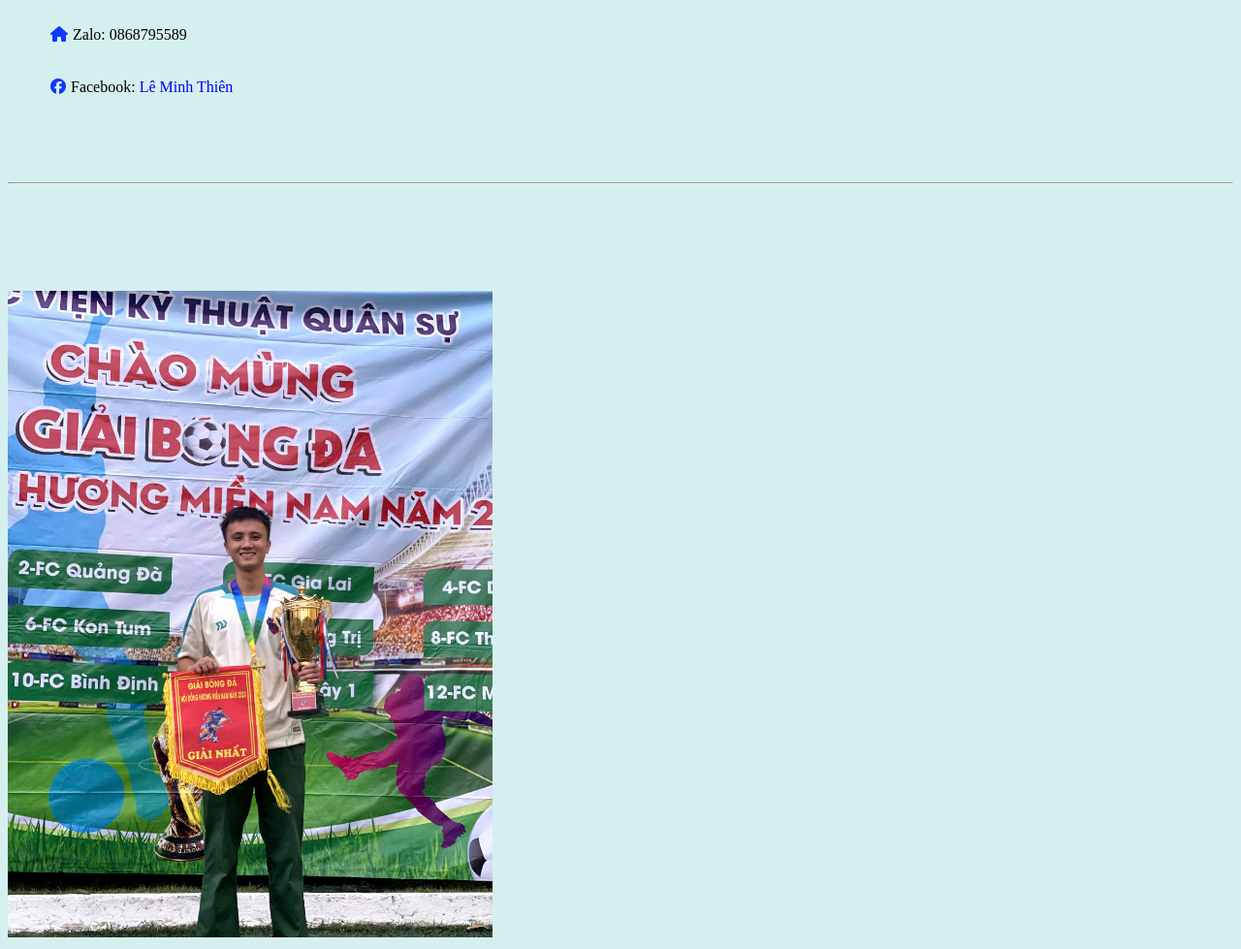
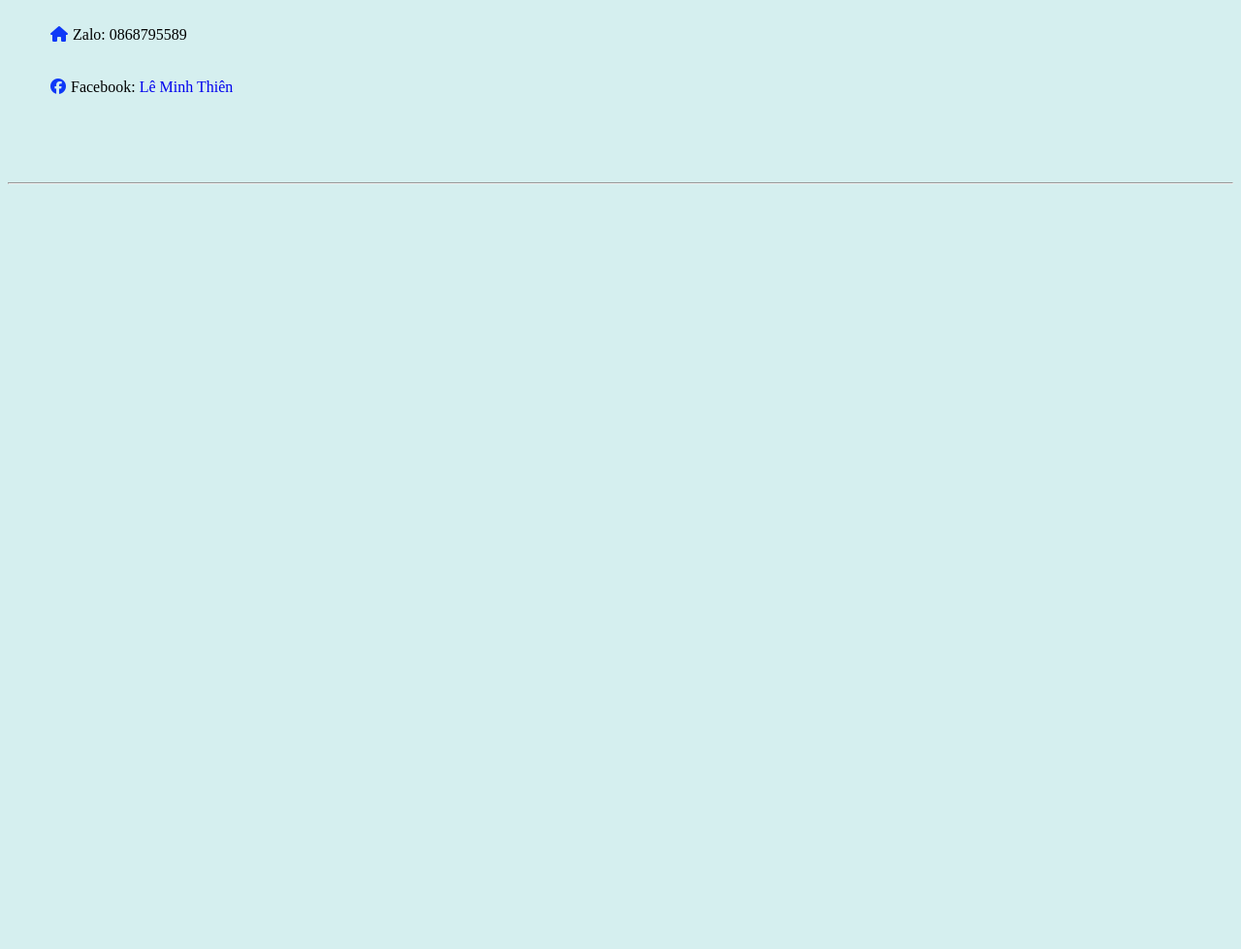
Before and after one commit to Thien74Mta/banthan1, a plain HTML site: page index.html in a window 1280 px wide. Shown: the part 582-1561 px from the top of the page at 97% size. After the commit the page ends 882 px from the top, so only its background shows below. Drawn offline with Linux system fonts and the light colour scheme.

Commit message:
19/11 xóa đi cái ảnh bộ đội kẻo sợ vi phạm

```diff
--- a/index.html
+++ b/index.html
@@ -49,6 +49,6 @@
 
       </p>
     </pre>
-    <img src="./cup.jpg" alt=" Hình ảnh của Thiên" width="500">
+    <!-- <img src="./cup.jpg" alt=" Hình ảnh của Thiên" width="500"> -->
   </body>
 </html>
```
